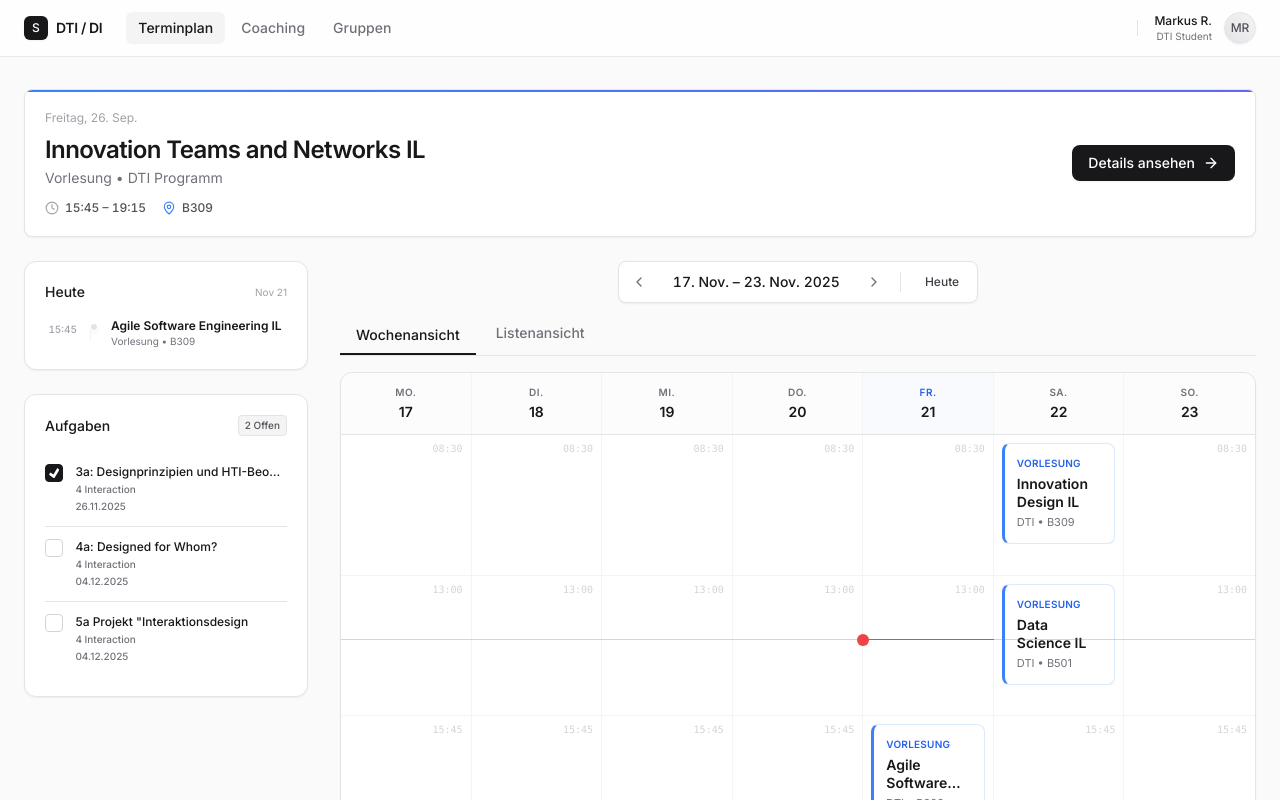
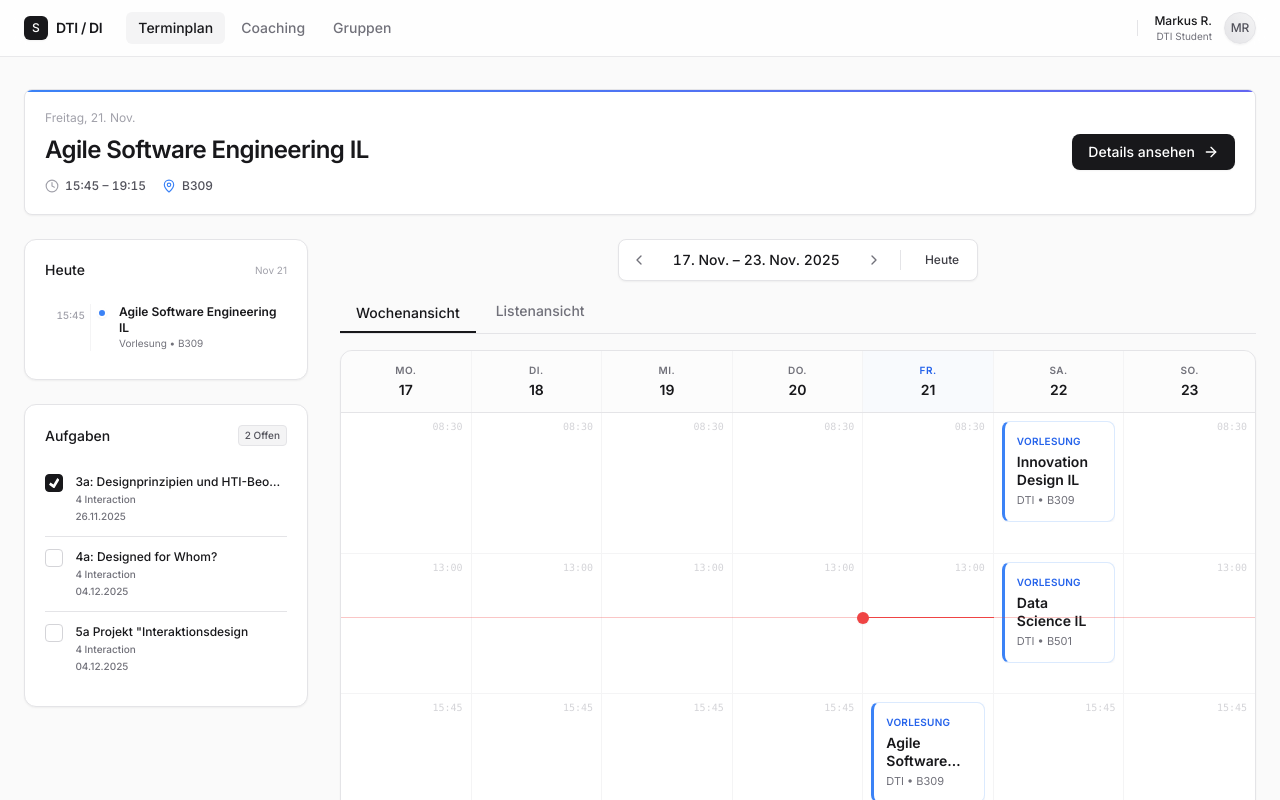
Before and after one commit to markus-roe/fhwien-dashboard, a Next.js app: page /schedule in a window 1280 px wide. Shown: the top 800 px of the page. Built offline with nearby package versions, Linux system fonts and the light colour scheme.

Commit message:
Refactor schedule components to improve code consistency and readability; updated imports to use double quotes, enhanced session handling in NextUpCard, and added endTime to session data structure.

```diff
--- a/app/schedule/page.tsx
+++ b/app/schedule/page.tsx
@@ -1,16 +1,16 @@
-'use client'
+"use client";
 
-import { useState } from 'react'
-import { format, startOfWeek } from 'date-fns'
-import { de } from 'date-fns/locale'
-import { MainLayout } from '@/components/layout/MainLayout'
-import { NextUpCard } from '@/components/schedule/NextUpCard'
+import { useState } from "react";
+import { format, startOfWeek } from "date-fns";
+import { de } from "date-fns/locale";
+import { MainLayout } from "@/components/layout/MainLayout";
+import { NextUpCard } from "@/components/schedule/NextUpCard";
 // import { FilterBar } from '@/components/schedule/FilterBar'
 // import { ModuleProgressWidget } from '@/components/schedule/ModuleProgressWidget'
-import { TodayList } from '@/components/schedule/TodayList'
-import { TasksWidget } from '@/components/schedule/TasksWidget'
-import { WeeklyGrid } from '@/components/schedule/WeeklyGrid'
-import { SessionPanel } from '@/components/schedule/SessionPanel'
+import { TodayList } from "@/components/schedule/TodayList";
+import { TasksWidget } from "@/components/schedule/TasksWidget";
+import { WeeklyGrid } from "@/components/schedule/WeeklyGrid";
+import { SessionPanel } from "@/components/schedule/SessionPanel";
 import {
   mockSessions,
   mockTasks,
@@ -19,96 +19,109 @@ import {
   getSessionsForDay,
   organizeSessionsByTimeSlots,
   type Program,
-  type Session
-} from '@/data/mockData'
+  type Session,
+} from "@/data/mockData";
 
 export default function SchedulePage() {
-  const [selectedProgram, setSelectedProgram] = useState<Program>('DTI')
-  const [viewMode, setViewMode] = useState<'week' | 'list'>('week')
-  const [selectedSession, setSelectedSession] = useState<Session | null>(null)
-  const [isPanelOpen, setIsPanelOpen] = useState(false)
+  const [viewMode, setViewMode] = useState<"week" | "list">("week");
+  const [selectedSession, setSelectedSession] = useState<Session | null>(null);
+  const [isPanelOpen, setIsPanelOpen] = useState(false);
   const [currentWeekStart, setCurrentWeekStart] = useState(() => {
     // Start with Monday of current week
-    const today = new Date()
-    const monday = startOfWeek(today, { weekStartsOn: 1 })
-    return monday
-  })
+    const today = new Date();
+    const monday = startOfWeek(today, { weekStartsOn: 1 });
+    return monday;
+  });
 
-  const weekDays = getWeekDays(currentWeekStart)
-  const today = new Date()
-
-  // Filter sessions by selected program
-  const filteredSessions = mockSessions.filter((s) => s.program === selectedProgram)
-
-  // Get next up session (live or upcoming)
-  const nextUpSession = filteredSessions.find((s) => s.isLive) || filteredSessions[0]
+  const weekDays = getWeekDays(currentWeekStart);
+  const today = new Date();
 
   // Get today's sessions - normalize today's date to compare only date part
-  const todayNormalized = new Date(today.getFullYear(), today.getMonth(), today.getDate())
-  const todaySessions = getSessionsForDay(filteredSessions, todayNormalized)
+  const todayNormalized = new Date(
+    today.getFullYear(),
+    today.getMonth(),
+    today.getDate()
+  );
+  const todaySessions = getSessionsForDay(mockSessions, todayNormalized)
     .sort((a, b) => {
       // Sort by time
-      const [aHours, aMinutes] = a.time.split(':').map(Number)
-      const [bHours, bMinutes] = b.time.split(':').map(Number)
-      return aHours * 60 + aMinutes - (bHours * 60 + bMinutes)
+      const [aHours, aMinutes] = a.time.split(":").map(Number);
+      const [bHours, bMinutes] = b.time.split(":").map(Number);
+      return aHours * 60 + aMinutes - (bHours * 60 + bMinutes);
     })
     .map((session) => {
       // Create a proper date-time for comparison
-      const sessionDateTime = new Date(session.date)
-      const [hours, minutes] = session.time.split(':').map(Number)
-      sessionDateTime.setHours(hours, minutes, 0, 0)
-      const now = new Date()
+
+      const sessionStartTime = new Date(session.date);
+      const sessionEndTime = new Date(session.date);
+      const [endHours, endMinutes] = session.endTime.split(":").map(Number);
+      sessionEndTime.setHours(endHours, endMinutes, 0, 0);
+
+      const now = new Date();
 
       return {
         id: session.id,
         time: session.time,
         title: session.title, // Use full title
-        type: session.type === 'lecture' ? 'Vorlesung' : session.type === 'workshop' ? 'Workshop' : 'Coaching',
-        location: session.locationType === 'online' ? 'Online' : session.location,
-        isLive: session.isLive || (sessionDateTime <= now && new Date(sessionDateTime.getTime() + 2 * 60 * 60 * 1000) >= now), // Live if within 2 hours
-        isPast: sessionDateTime < now
-      }
-    })
+        date: session.date,
+        endTime: session.endTime,
+        locationType: session.locationType,
+        type:
+          session.type === "lecture"
+            ? "Vorlesung"
+            : session.type === "workshop"
+            ? "Workshop"
+            : "Coaching",
+        location:
+          session.locationType === "online" ? "Online" : session.location,
+        isLive: sessionStartTime <= now && sessionEndTime >= now,
+        isPast: sessionEndTime < now,
+      };
+    });
+
+  const nextUpSession = todaySessions.find((s) => s.isLive) || todaySessions[0];
 
   // Organize sessions for weekly grid
-  const timeSlots = organizeSessionsByTimeSlots(filteredSessions, weekDays)
+  const timeSlots = organizeSessionsByTimeSlots(mockSessions, weekDays);
 
   const handleSessionClick = (sessionId: string) => {
-    const session = mockSessions.find((s) => s.id === sessionId)
+    const session = mockSessions.find((s) => s.id === sessionId);
     if (session) {
-      setSelectedSession(session)
-      setIsPanelOpen(true)
+      setSelectedSession(session);
+      setIsPanelOpen(true);
     }
-  }
+  };
 
   const handleTaskToggle = (taskId: string) => {
     // Mock task toggle - in real app, update state
-    console.log('Toggle task:', taskId)
-  }
+    console.log("Toggle task:", taskId);
+  };
 
   const handlePreviousWeek = () => {
     setCurrentWeekStart((prev) => {
-      const newDate = new Date(prev)
-      newDate.setDate(prev.getDate() - 7)
-      return newDate
-    })
-  }
+      const newDate = new Date(prev);
+      newDate.setDate(prev.getDate() - 7);
+      return newDate;
+    });
+  };
 
   const handleNextWeek = () => {
     setCurrentWeekStart((prev) => {
-      const newDate = new Date(prev)
-      newDate.setDate(prev.getDate() + 7)
-      return newDate
-    })
-  }
+      const newDate = new Date(prev);
+      newDate.setDate(prev.getDate() + 7);
+      return newDate;
+    });
+  };
 
   const handleToday = () => {
-    const today = new Date()
-    const monday = startOfWeek(today, { weekStartsOn: 1 })
-    setCurrentWeekStart(monday)
-  }
+    const today = new Date();
+    const monday = startOfWeek(today, { weekStartsOn: 1 });
+    setCurrentWeekStart(monday);
+  };
 
-  const weekRange = `${format(weekDays[0], 'd. MMM', { locale: de })} – ${format(weekDays[6], 'd. MMM yyyy', { locale: de })}`
+  const weekRange = `${format(weekDays[0], "d. MMM", {
+    locale: de,
+  })} – ${format(weekDays[6], "d. MMM yyyy", { locale: de })}`;
 
   return (
     <MainLayout>
@@ -120,17 +133,7 @@ export default function SchedulePage() {
       {/* Hero Section */}
       {nextUpSession && (
         <NextUpCard
-          session={{
-            title: nextUpSession.title,
-            subtitle: nextUpSession.type === 'lecture' ? 'Vorlesung' : nextUpSession.type === 'workshop' ? 'Workshop' : 'Coaching',
-            program: nextUpSession.program,
-            date: format(nextUpSession.date, 'EEEE, d. MMM', { locale: de }),
-            time: nextUpSession.time,
-            endTime: nextUpSession.endTime,
-            location: nextUpSession.location,
-            locationType: nextUpSession.locationType,
-            isLive: nextUpSession.isLive || false
-          }}
+          session={nextUpSession}
           onOpenPanel={() => handleSessionClick(nextUpSession.id)}
         />
       )}
@@ -156,7 +159,7 @@ export default function SchedulePage() {
         <WeeklyGrid
           weekDays={weekDays}
           timeSlots={timeSlots}
-          sessions={filteredSessions}
+          sessions={mockSessions}
           viewMode={viewMode}
           onViewModeChange={setViewMode}
           onSessionClick={handleSessionClick}
@@ -174,5 +177,5 @@ export default function SchedulePage() {
         onClose={() => setIsPanelOpen(false)}
       />
     </MainLayout>
-  )
+  );
 }
--- a/components/schedule/NextUpCard.tsx
+++ b/components/schedule/NextUpCard.tsx
@@ -1,22 +1,24 @@
-'use client'
+"use client";
 
-import { Clock, Video, ArrowRight, MapPin } from 'lucide-react'
-import { Button } from '../ui/Button'
-import { Badge } from '../ui/Badge'
+import { Clock, Video, ArrowRight, MapPin } from "lucide-react";
+import { Button } from "../ui/Button";
+import { Badge } from "../ui/Badge";
+import { LocationType } from "@/data/mockData";
+import { format, formatDistanceToNow } from "date-fns";
+import { de } from "date-fns/locale";
 
 interface NextUpCardProps {
   session: {
-    title: string
-    subtitle: string
-    program: string
-    date: string
-    time: string
-    endTime: string
-    location: string
-    locationType: 'online' | 'on-campus'
-    isLive: boolean
-  }
-  onOpenPanel?: () => void
+    id: string;
+    title: string;
+    date: Date;
+    time: string;
+    endTime: string;
+    location: string;
+    locationType: LocationType;
+    isLive: boolean;
+  };
+  onOpenPanel?: () => void;
 }
 
 export const NextUpCard = ({ session, onOpenPanel }: NextUpCardProps) => {
@@ -24,7 +26,7 @@ export const NextUpCard = ({ session, onOpenPanel }: NextUpCardProps) => {
     <section className="mb-6">
       <div
         onClick={onOpenPanel}
-        className="group cursor-pointer relative w-full bg-white rounded-lg border border-zinc-200 p-4 md:p-5 shadow-sm overflow-hidden transition-all hover:shadow-md hover:border-zinc-300"
+        className="group cursor-pointer relative w-full bg-white rounded-lg border border-zinc-200 p-4 md:p-5 shadow-sm overflow-hidden transition-all hover:shadow-md hover:border-zinc-300 hover:bg-zinc-50"
       >
         <div className="absolute top-0 left-0 w-full h-0.5 bg-gradient-to-r from-blue-500 to-indigo-500"></div>
 
@@ -32,24 +34,25 @@ export const NextUpCard = ({ session, onOpenPanel }: NextUpCardProps) => {
           <div className="space-y-2 flex-1">
             <div className="flex items-center gap-2">
               {session.isLive && (
-                <Badge variant="blue" className="flex items-center gap-1.5 text-xs">
+                <Badge
+                  variant="red"
+                  className="flex items-center gap-1.5 text-xs"
+                >
                   <span className="relative flex h-1.5 w-1.5">
-                    <span className="animate-ping absolute inline-flex h-full w-full rounded-full bg-blue-400 opacity-75"></span>
-                    <span className="relative inline-flex rounded-full h-1.5 w-1.5 bg-blue-500"></span>
+                    <span className="animate-ping absolute inline-flex h-full w-full rounded-full bg-red-400 opacity-75"></span>
+                    <span className="relative inline-flex rounded-full h-1.5 w-1.5 bg-red-500"></span>
                   </span>
                   Jetzt live
                 </Badge>
               )}
-              <span className="text-zinc-400 text-xs font-normal">{session.date}</span>
+              <span className="text-zinc-400 text-xs font-normal">
+                {format(session.date, "EEEE, d. MMM", { locale: de })}
+              </span>
             </div>
-
             <div>
-              <h2 className="text-xl md:text-2xl font-semibold tracking-tight text-zinc-900 leading-tight group-hover:text-blue-600 transition-colors">
+              <h2 className="text-xl md:text-2xl font-semibold tracking-tight text-zinc-900 leading-tight transition-colors">
                 {session.title}
               </h2>
-              <p className="text-sm text-zinc-500 mt-0.5 font-normal">
-                {session.subtitle} • {session.program} Programm
-              </p>
             </div>
 
             <div className="flex items-center gap-4 pt-1">
@@ -60,7 +63,7 @@ export const NextUpCard = ({ session, onOpenPanel }: NextUpCardProps) => {
                 </span>
               </div>
               <div className="flex items-center gap-1.5 text-zinc-600">
-                {session.locationType === 'online' ? (
+                {session.locationType === "online" ? (
                   <Video className="w-3.5 h-3.5 text-blue-500" />
                 ) : (
                   <MapPin className="w-3.5 h-3.5 text-blue-500" />
@@ -70,15 +73,21 @@ export const NextUpCard = ({ session, onOpenPanel }: NextUpCardProps) => {
             </div>
           </div>
 
-          {session.locationType === 'online' ? (
+          {session.locationType === "online" ? (
             <div className="w-full md:w-auto mt-2 md:mt-0">
-              <Button className="w-full md:w-auto px-4 py-2 text-sm" icon={ArrowRight}>
+              <Button
+                className="w-full md:w-auto px-4 py-2 text-sm"
+                icon={ArrowRight}
+              >
                 Session beitreten
               </Button>
             </div>
           ) : (
             <div className="w-full md:w-auto mt-2 md:mt-0">
-              <Button className="w-full md:w-auto px-4 py-2 text-sm" icon={ArrowRight}>
+              <Button
+                className="w-full md:w-auto px-4 py-2 text-sm"
+                icon={ArrowRight}
+              >
                 Details ansehen
               </Button>
             </div>
@@ -86,5 +95,5 @@ export const NextUpCard = ({ session, onOpenPanel }: NextUpCardProps) => {
         </div>
       </div>
     </section>
-  )
-}
+  );
+};
--- a/components/schedule/TodayList.tsx
+++ b/components/schedule/TodayList.tsx
@@ -1,27 +1,33 @@
-'use client'
+"use client";
 
-import { format } from 'date-fns'
+import { format } from "date-fns";
 
 interface TodayListProps {
-  date: Date
+  date: Date;
   sessions: Array<{
-    id: string
-    time: string
-    title: string
-    type: string
-    location: string
-    isLive?: boolean
-    isPast?: boolean
-  }>
-  onSessionClick?: (sessionId: string) => void
+    id: string;
+    time: string;
+    title: string;
+    type: string;
+    location: string;
+    isLive?: boolean;
+    isPast: boolean;
+  }>;
+  onSessionClick?: (sessionId: string) => void;
 }
 
-export const TodayList = ({ date, sessions, onSessionClick }: TodayListProps) => {
+export const TodayList = ({
+  date,
+  sessions,
+  onSessionClick,
+}: TodayListProps) => {
   return (
     <div className="bg-white rounded-xl border border-zinc-200 p-5 shadow-sm">
       <div className="flex items-center justify-between mb-4">
         <h3 className="text-sm font-medium text-zinc-900">Heute</h3>
-        <span className="text-[10px] text-zinc-400">{format(date, 'MMM d')}</span>
+        <span className="text-[10px] text-zinc-400">
+          {format(date, "MMM d")}
+        </span>
       </div>
 
       <div className="space-y-3 relative">
@@ -32,8 +38,8 @@ export const TodayList = ({ date, sessions, onSessionClick }: TodayListProps) =>
           <div
             key={session.id}
             onClick={() => onSessionClick?.(session.id)}
-            className={`group flex gap-3 items-start relative z-10 ${
-              session.isPast ? 'opacity-60' : 'cursor-pointer'
+            className={`group hover:bg-zinc-50 p-2 rounded-md transition-colors duration-200 ease-in-out flex gap-3 items-start relative z-10 ${
+              session.isPast ? "opacity-60" : "cursor-pointer"
             }`}
           >
             <div className="w-8 text-[10px] font-medium text-zinc-400 pt-1 text-right tabular-nums">
@@ -41,14 +47,18 @@ export const TodayList = ({ date, sessions, onSessionClick }: TodayListProps) =>
             </div>
             <div
               className={`w-2.5 h-2.5 rounded-full border-2 border-white shadow-sm mt-1 shrink-0 ${
-                session.isLive
-                  ? 'bg-blue-500'
-                  : session.isPast
-                  ? 'bg-zinc-100'
-                  : 'bg-zinc-200 group-hover:bg-zinc-300 transition-colors'
+                session.isPast
+                  ? "bg-zinc-200 group-hover:bg-zinc-300 transition-colors"
+                  : "bg-blue-500"
               }`}
             ></div>
-            <div className={`flex-1 min-w-0 ${index < sessions.length - 1 ? 'pb-3 border-b border-zinc-50' : ''}`}>
+            <div
+              className={`flex-1 min-w-0 ${
+                index < sessions.length - 1
+                  ? "pb-3 border-b border-zinc-50"
+                  : ""
+              }`}
+            >
               <h4 className="text-xs font-semibold text-zinc-900 group-hover:text-blue-600 transition-colors line-clamp-2">
                 {session.title}
               </h4>
@@ -60,5 +70,5 @@ export const TodayList = ({ date, sessions, onSessionClick }: TodayListProps) =>
         ))}
       </div>
     </div>
-  )
-}
+  );
+};
--- a/components/schedule/WeeklyGrid.tsx
+++ b/components/schedule/WeeklyGrid.tsx
@@ -73,7 +73,7 @@ export const WeeklyGrid = ({
   let currentTimePosition: number | null = null;
 
   if (timeSlots.length > 0) {
-    // Convert time slots to minutes for comparison
+    // Convert time slots to minutes for comparon
     const timeSlotMinutes = timeSlots.map((slot) => {
       const [hours, minutes] = slot.time.split(":").map(Number);
       return hours * 60 + minutes;
--- a/components/ui/Badge.tsx
+++ b/components/ui/Badge.tsx
@@ -1,26 +1,39 @@
-import { ReactNode } from 'react'
+import { ReactNode } from "react";
 
 interface BadgeProps {
-  children: ReactNode
-  variant?: 'default' | 'blue' | 'purple' | 'emerald' | 'amber' | 'rose'
-  className?: string
+  children: ReactNode;
+  variant?:
+    | "default"
+    | "blue"
+    | "purple"
+    | "emerald"
+    | "amber"
+    | "rose"
+    | "red";
+  className?: string;
 }
 
-export const Badge = ({ children, variant = 'default', className = '' }: BadgeProps) => {
-  const baseClasses = 'px-2.5 py-1 rounded-full text-xs font-medium tracking-wide uppercase border'
+export const Badge = ({
+  children,
+  variant = "default",
+  className = "",
+}: BadgeProps) => {
+  const baseClasses =
+    "px-2.5 py-1 rounded-full text-xs font-medium tracking-wide uppercase border";
 
   const variantClasses = {
-    default: 'bg-zinc-100 text-zinc-600 border-zinc-200',
-    blue: 'bg-blue-50 text-blue-700 border-blue-100',
-    purple: 'bg-purple-50 text-purple-700 border-purple-100',
-    emerald: 'bg-emerald-50 text-emerald-700 border-emerald-100',
-    amber: 'bg-amber-50 text-amber-700 border-amber-100',
-    rose: 'bg-rose-50 text-rose-700 border-rose-100'
-  }
+    default: "bg-zinc-100 text-zinc-600 border-zinc-200",
+    blue: "bg-blue-50 text-blue-700 border-blue-100",
+    purple: "bg-purple-50 text-purple-700 border-purple-100",
+    emerald: "bg-emerald-50 text-emerald-700 border-emerald-100",
+    amber: "bg-amber-50 text-amber-700 border-amber-100",
+    rose: "bg-rose-50 text-rose-700 border-rose-100",
+    red: "bg-red-50 text-red-700 border-red-100",
+  };
 
   return (
     <span className={`${baseClasses} ${variantClasses[variant]} ${className}`}>
       {children}
     </span>
-  )
-}
+  );
+};
--- a/data/mockData.ts
+++ b/data/mockData.ts
@@ -463,23 +463,6 @@ export const mockSessions: Session[] = [
     materials: [],
   },
   {
-    id: "s23",
-    courseId: "c1",
-    type: "lecture",
-    title: "Data Science IL",
-    program: "DTI",
-    module: "DTI Module 3",
-    date: new Date("2025-10-18T08:30:00+02:00"),
-    time: "08:30",
-    endTime: "12:00",
-    duration: "3h 30m",
-    location: "B309",
-    locationType: "on-campus",
-    attendance: "mandatory",
-    objectives: [],
-    materials: [],
-  },
-  {
     id: "s24",
     courseId: "c3",
     type: "lecture",
@@ -574,23 +557,6 @@ export const mockSessions: Session[] = [
     date: new Date("2025-12-19T15:45:00+01:00"),
     time: "15:45",
     endTime: "19:15",
-    duration: "3h 30m",
-    location: "B309",
-    locationType: "on-campus",
-    attendance: "mandatory",
-    objectives: [],
-    materials: [],
-  },
-  {
-    id: "s30",
-    courseId: "c1",
-    type: "lecture",
-    title: "Data Science IL",
-    program: "DTI",
-    module: "DTI Module 3",
-    date: new Date("2025-11-08T08:30:00+01:00"),
-    time: "08:30",
-    endTime: "12:00",
     duration: "3h 30m",
     location: "B309",
     locationType: "on-campus",
```
